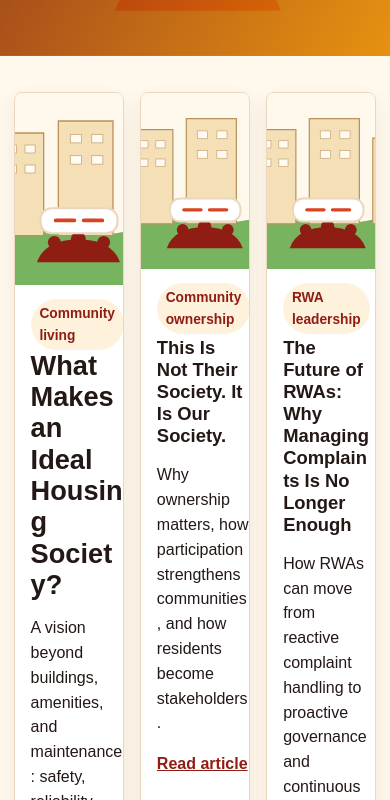
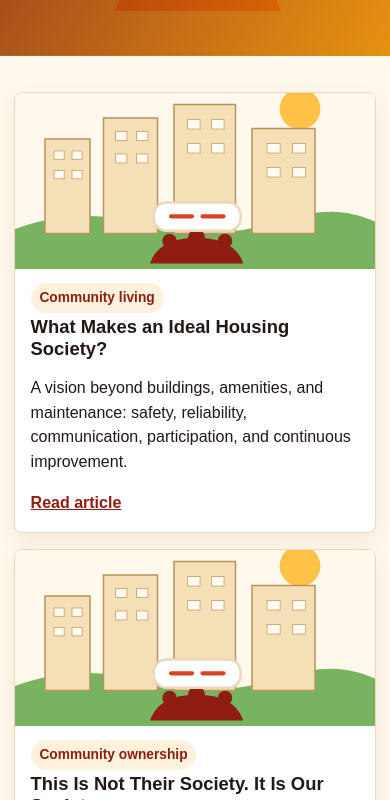
Before and after one commit to tenexalabs/society2be, a plain HTML site: page blog/index.html in a window 390 px wide. Shown: the part 512-1312 px from the top of the page. Drawn offline with Linux system fonts and the light colour scheme.

Commit message:
Mobile responsive

```diff
--- a/blog/index.html
+++ b/blog/index.html
@@ -40,7 +40,7 @@
 
       <section class="section">
         <div class="blog-index-grid">
-          <article class="blog-card featured-post">
+          <article class="blog-card">
             <img src="../assets/blog-ideal-society.svg" alt="" aria-hidden="true">
             <div>
               <span class="pill">Community living</span>
--- a/styles.css
+++ b/styles.css
@@ -362,15 +362,6 @@ h3 {
   font-weight: 800;
 }
 
-/* Responsive: single-column on small screens */
-@media (max-width: 800px) {
-  .blog-index-grid {
-    grid-template-columns: 1fr;
-  }
-  .blog-card:not(.featured-post) h2 {
-    font-size: 1.15rem;
-  }
-}
 .blog-hero {
   display: grid;
   align-items: end;
@@ -396,6 +387,15 @@ h3 {
   display: grid;
   grid-template-columns: repeat(3, minmax(0, 1fr));
   gap: 1rem;
+}
+
+@media (max-width: 800px) {
+  .blog-index-grid {
+    grid-template-columns: 1fr;
+  }
+  .blog-card:not(.featured-post) h2 {
+    font-size: 1.15rem;
+  }
 }
 
 .featured-post {
```
